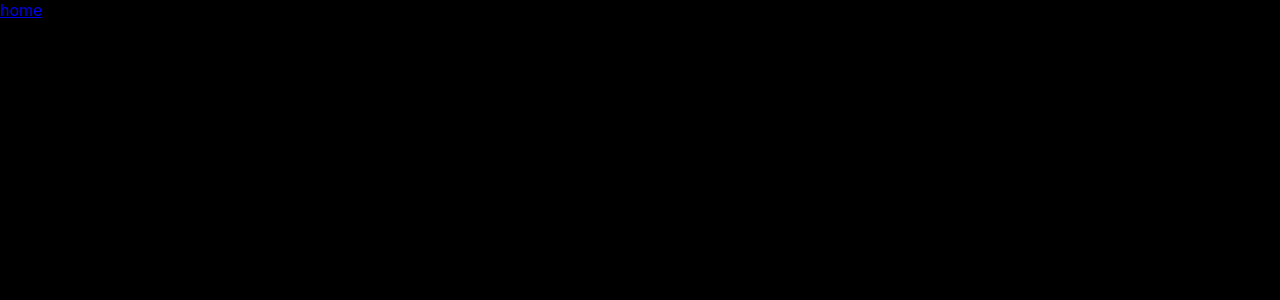
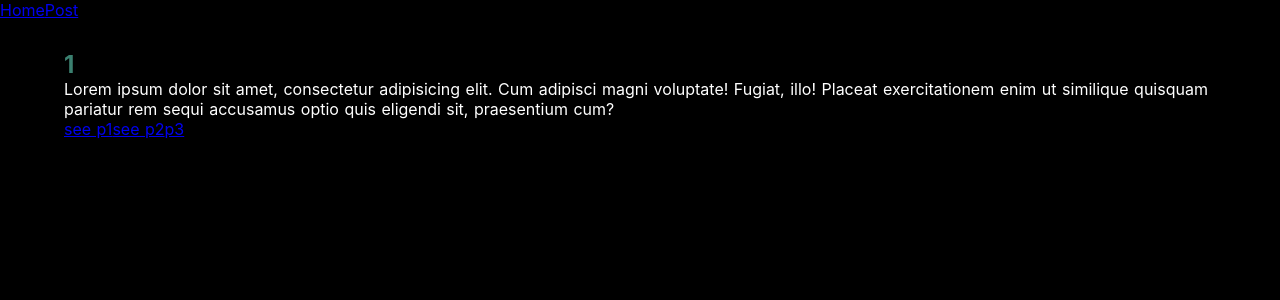
Before and after one commit to UnaLai/Nuxt-Practice, a Nuxt app: page /post/1 in a window 1280 px wide. Before the commit this address had no page. Shown: the top 300 px of the page. Built offline with nearby package versions, Linux system fonts and the light colour scheme.

Commit message:
[feat]: use nuxt-link

```diff
--- a/components/Navbar.vue
+++ b/components/Navbar.vue
@@ -1,7 +1,8 @@
 <template>
   <nav class="nav">
     <div class="logo">
-      <a href="#">home</a>
+      <nuxt-link :to="{name:'index'}">Home</nuxt-link>
+      <nuxt-link :to="{name:'post-id',params:{id:'1'}}">Post</nuxt-link>
     </div>
   </nav>
 </template>
--- a/pages/post.vue
+++ b/pages/post/_id.vue
@@ -1,14 +1,20 @@
 <template>
   <div class="container">
     <article>
-      <h1>POST</h1>
+      <h1>{{$route.params.id}}</h1>
       <p>Lorem ipsum dolor sit amet, consectetur adipisicing elit. Cum adipisci magni voluptate! Fugiat, illo! Placeat exercitationem enim ut similique quisquam pariatur rem sequi accusamus optio quis eligendi sit, praesentium cum?</p>
     </article>
+    <a href="/post/p1">see p1</a>
+    <a href="/post/p2">see p2</a>
+    <nuxt-link :to="{name:'post-id',params:{id:'p3'}}">p3</nuxt-link>
   </div>
 </template>
 
 <script>
 export default {
+  created(){
+    console.log(this.$route.params.id)
+  }
 
 }
 </script>
```
